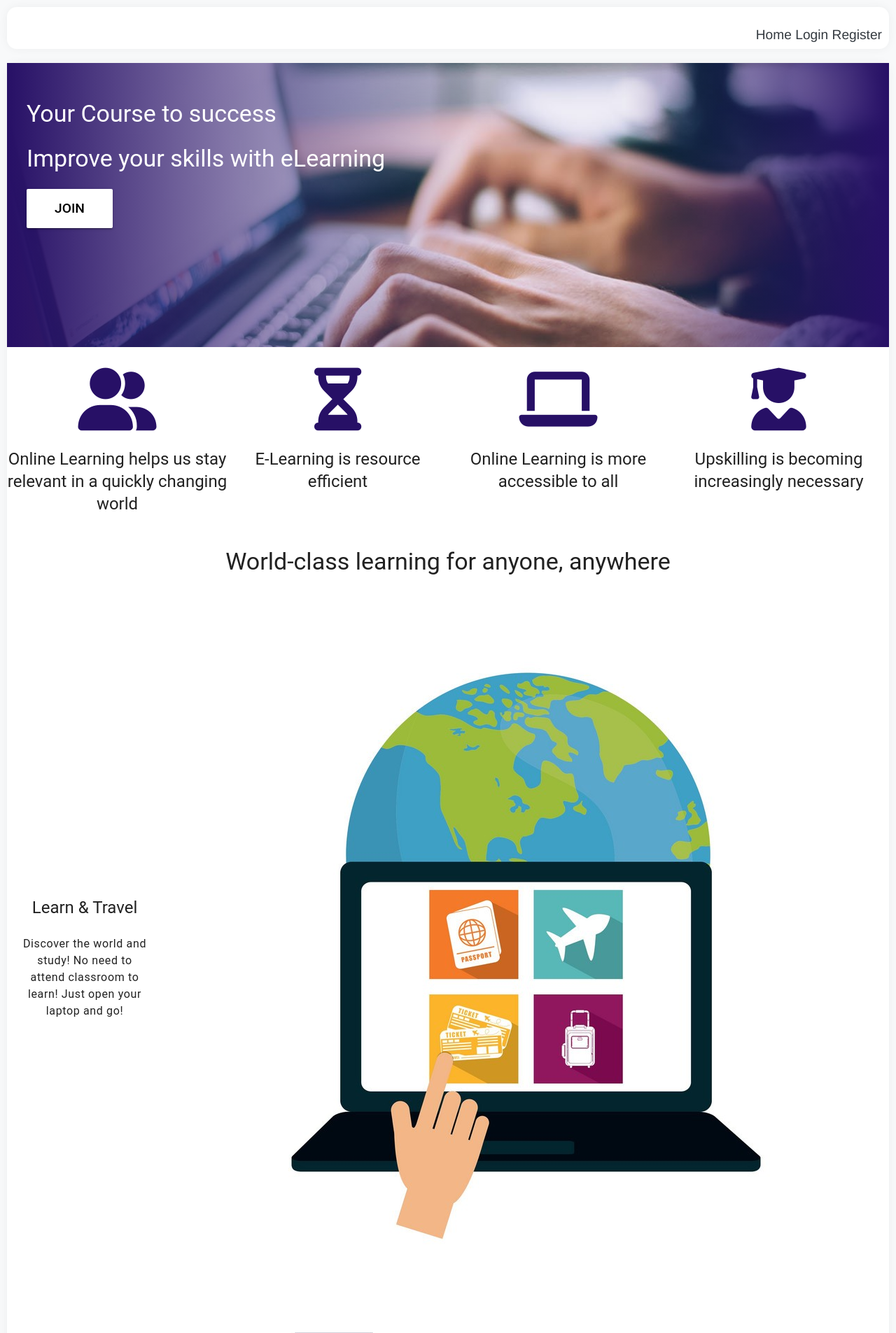
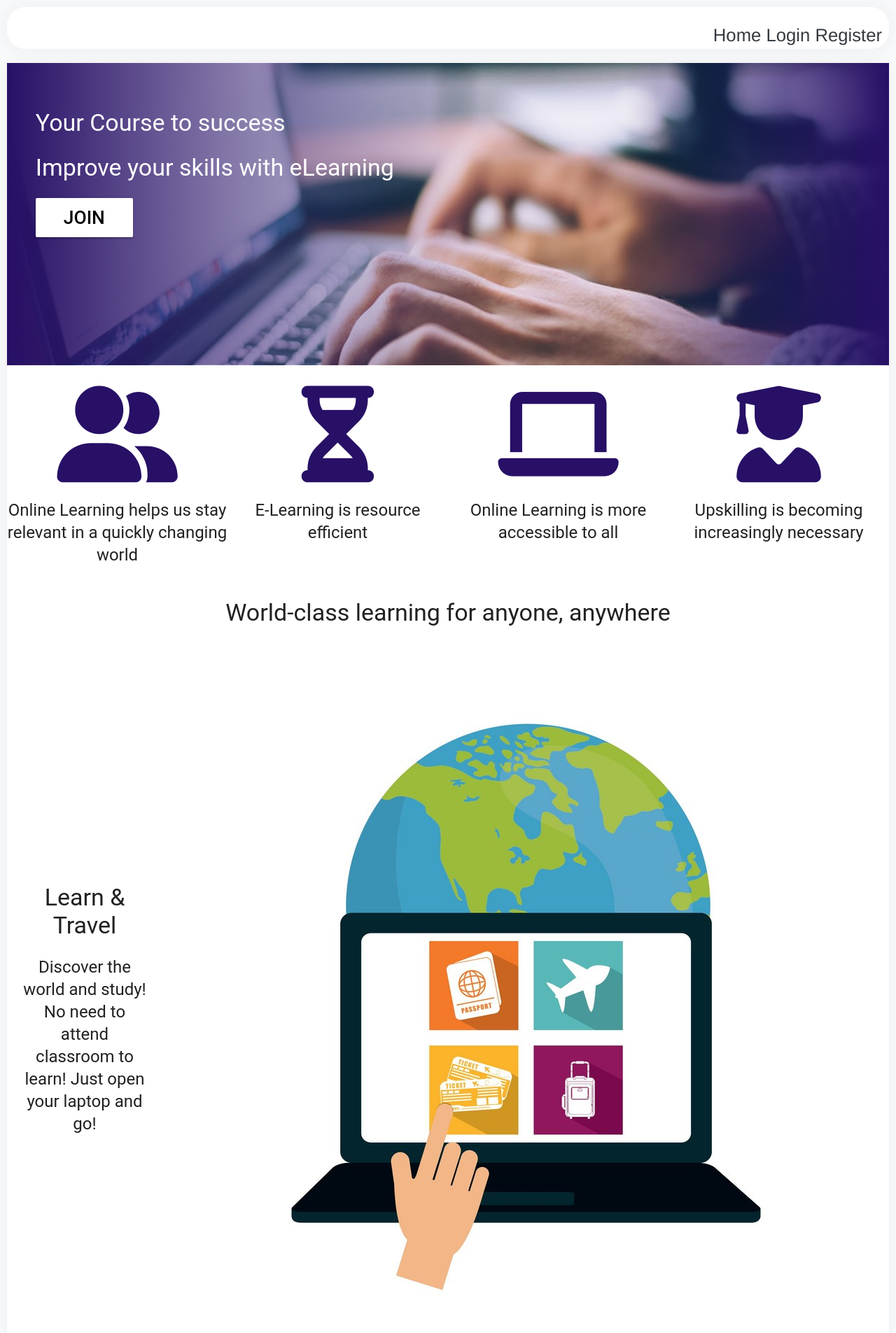
Before and after one commit to DanaKlimova/eLearning, a Django app: page /home/ in a window 1280 px wide. Shown: the top 1905 px of the page at 70% size. Run offline with Django 3.2, Linux system fonts and the light colour scheme; some libraries are stand-ins or nearby versions.

Commit message:
Fixed font size in main app.

```diff
--- a/eLearning/main/static/main/css/base.css
+++ b/eLearning/main/static/main/css/base.css
@@ -1,5 +1,6 @@
 body {
     background-color: #f8f9fa;
+    font-size: calc(14px + .5vw);
 }
 
 .main-grid {
--- a/eLearning/main/static/main/css/category_courses.css
+++ b/eLearning/main/static/main/css/category_courses.css
@@ -31,5 +31,4 @@
 .table {
     background-color: white;
     color: #343a40;
-    font-size: 1vw;
 }
--- a/eLearning/main/static/main/css/header.css
+++ b/eLearning/main/static/main/css/header.css
@@ -6,6 +6,7 @@
     border-radius: 1em;
     padding: 10px;
     box-shadow: 0 0 1em rgba(0, 0, 0, .05);
+    font-size: calc(18px + .6vw);
 }
 
 .user-name {
@@ -14,7 +15,6 @@
     text-align: center;
     padding: 8px;
     border: 1px;
-    font-size: 1.7vw;
     color: #343a40;
 }
 
@@ -22,7 +22,6 @@
     justify-self: end;
     align-self: center;
     border: 1px;
-    font-size: 1.5vw;
 }
 
 .nav>a {
--- a/eLearning/main/static/main/css/home.css
+++ b/eLearning/main/static/main/css/home.css
@@ -17,8 +17,9 @@
 }
 
 .courses-name {
-    font-size: 1.4vw;
-    margin: 10px 0;
+    font-size: calc(14px + .6vw);
+    font-weight: bold;
+    margin: 15px 0;
     text-align: center;
     color: rgba(0, 0, 0, .87);
     text-decoration: none;
@@ -37,7 +38,6 @@
 }
 
 .course-name {
-    font-size: 1.1vw;
     text-align: center;
     text-decoration: none;
     color: rgba(0, 0, 0, .87);
@@ -73,7 +73,6 @@
 
 .no-courses {
     text-align: center;
-    font-size: 1vw;
 }
 
 .image-container {
@@ -107,7 +106,7 @@
 }
 
 .join-btn {
-    font-size: 1.5vw;
+    font-size: calc(20px + .5vw);
     background-color: white;
     padding: 10px 40px;
     height: auto;
@@ -115,7 +114,7 @@
 
 .advantages {
     margin: 30px 0;
-    font-size: 7vw;
+    font-size: calc(125px + 1vw);
     text-align: center;
     display: grid;
     grid-template-columns: repeat(4, 1fr);
--- a/eLearning/main/templates/main/home.html
+++ b/eLearning/main/templates/main/home.html
@@ -50,11 +50,11 @@ Home
     </div>
     <div class="item-grid">
         <div class="item-grid-cell">
-            <h4>Learn & Travel</h4>
-            <h6>
+            <h3>Learn & Travel</h3>
+            <h4>
                 Discover the world and study! No need to attend classroom to learn!
                 Just open your laptop and go!
-            </h6>
+            </h4>
         </div>
         <div class="item-grid-cell">
             <img class="travel-img" src="{% static 'main/image/travel.jpg' %}">
@@ -65,11 +65,11 @@ Home
             <img class="travel-img" src="{% static 'main/image/time.jpg' %}">
         </div>
         <div class="item-grid-cell">
-            <h4>Learn when you can</h4>
-            <h6>
+            <h3>Learn when you can</h3>
+            <h4>
                 Pick your learning time! No need to waste time on the road!
                 Just learn when you can!
-            </h6>
+            </h4>
         </div>
     </div>
 </div>
```
